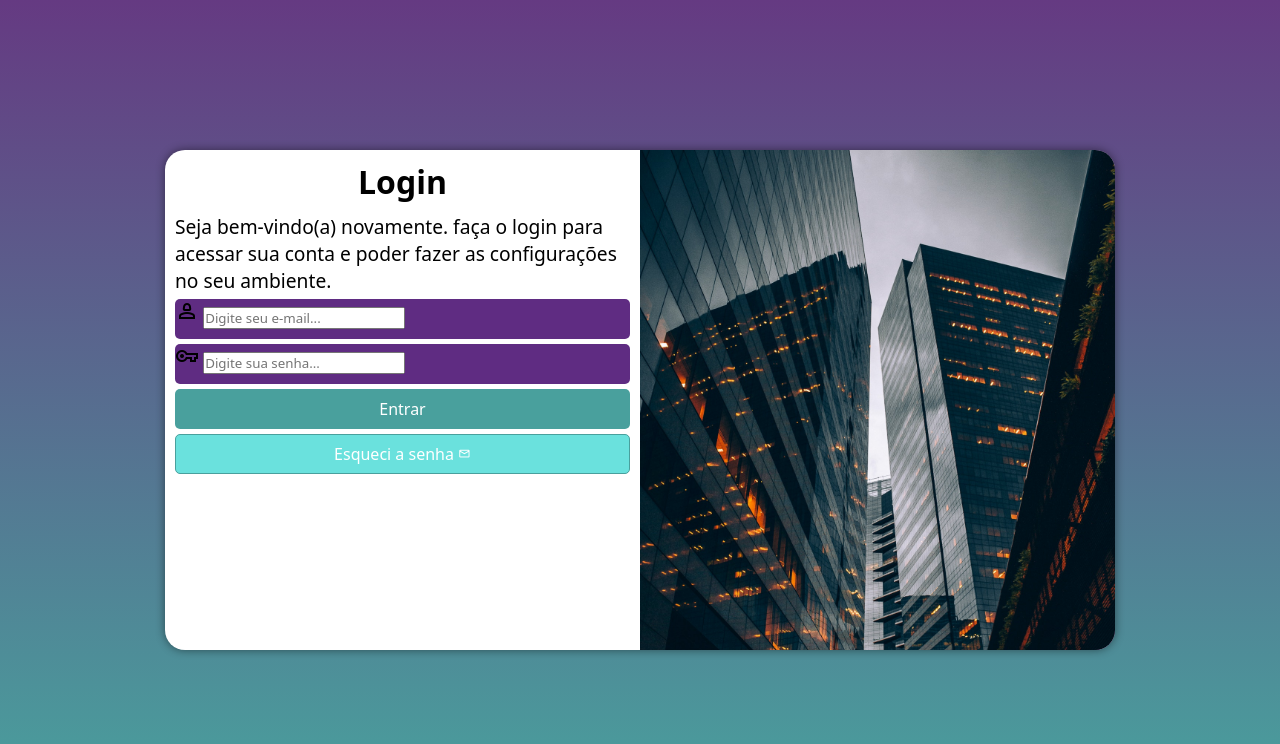
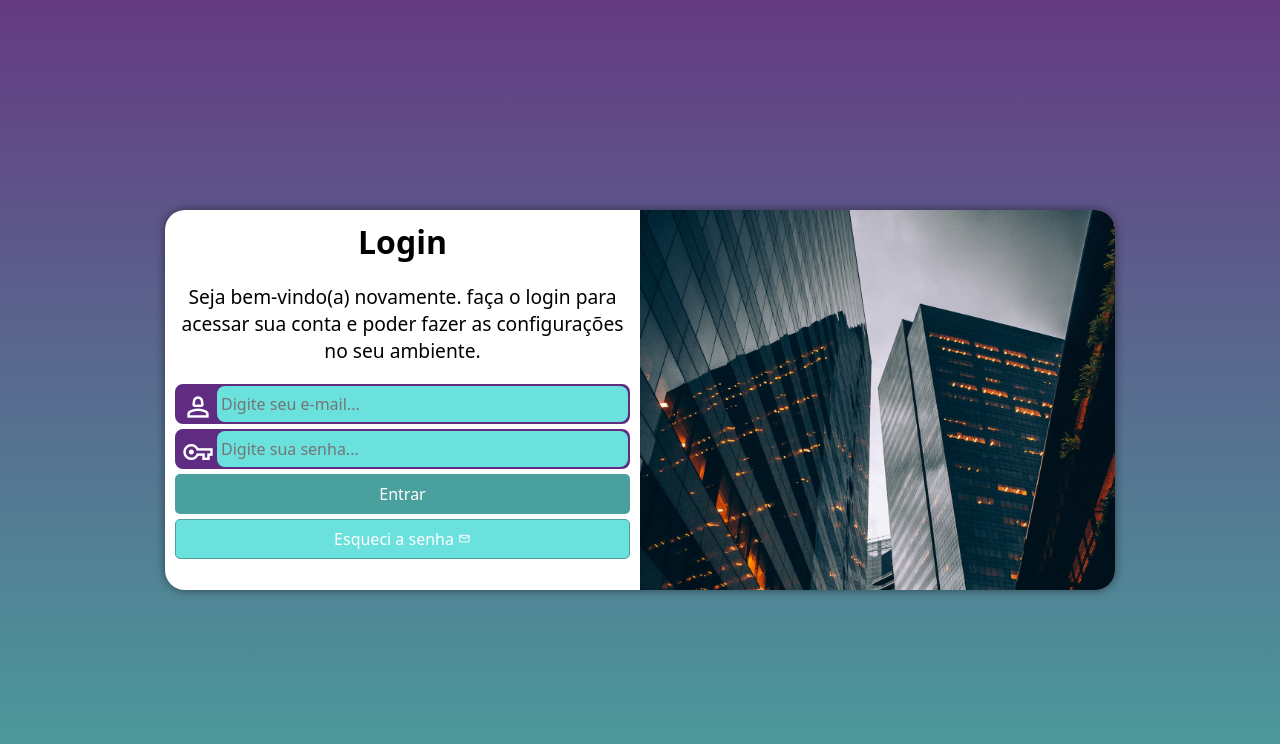
Before and after one commit to ericlisribeiro/projeto-login, a plain HTML site: page index.html in a window 1280 px wide. Drawn offline with nearby package versions, Linux system fonts and the light colour scheme.

Commit message:
finalizei o projeto

```diff
--- a/estilos/media-query.css
+++ b/estilos/media-query.css
@@ -1,6 +1,6 @@
 @charset "UTF-8";
 
-@media screen and (min-width: 768px) and (max-width: 992px) {
+@media screen and (min-width: 768px) and (max-width: 992px) { /* config para tablet */
 
     body {
         background-image: linear-gradient(to top, #49a09d,
@@ -8,6 +8,7 @@
     }
     section#login {
         width: 80vw;
+        height: 275px;
     }
 
     section#login > div#imagem {
@@ -22,7 +23,7 @@
     }
 }
 
-@media screen and (min-width: 992px) {
+@media screen and (min-width: 992px) { /* configurações para desktop */
 
     body {
         background-image: linear-gradient(to top, #49a09d,
@@ -30,6 +31,7 @@
     }
     section#login {
         width: 950px;
+        height: 380px;
     }
 
     section#login > div#imagem {
@@ -45,6 +47,9 @@
 
     div#formulario > p {
         font-size: 1.2em;
+        margin: 20px 0px;
+        text-align: center;
+
     }
 
     div#formulario > h1 {
--- a/estilos/style.css
+++ b/estilos/style.css
@@ -34,10 +34,9 @@ section#login {
     overflow: hidden;
     top: 50%;
     left: 50%;
+    position: absolute;
 
-    position: absolute;
     transform: translate(-50%, -50%);
-
     transition: width 0.5s, height 0.5s;
     transition-timing-function: ease;
 }
@@ -68,15 +67,39 @@ div#formulario > p {
 
 form > div.campo {
     background-color: #5f2c82;
+    border: 2px solid #5f2c82;
     display: block;
     width: 100%;
     height: 40px;
-    border-radius: 5px;
+    border-radius: 8px;
     margin: 5px 0px;
 }
 
 div.campo > label{
     display: none;
+}
+
+div.campo > span {
+    color: white;
+
+    font-size: 2em;
+    width: 30px;
+    padding: 5px;
+}
+div.campo > input {
+    background-color: #6ae1dd;
+    font-size: 1em;
+    width: calc(100% - 40px);
+    height: 100%;
+    border: 0px;
+    border-radius: 8px;
+    padding: 4px;
+    margin-left: 40px;
+
+    transform: translateY(-42px);
+}
+div.campo > input:focus-within {
+    background-color: white;
 }
 
 form > input[type=submit] {
```
